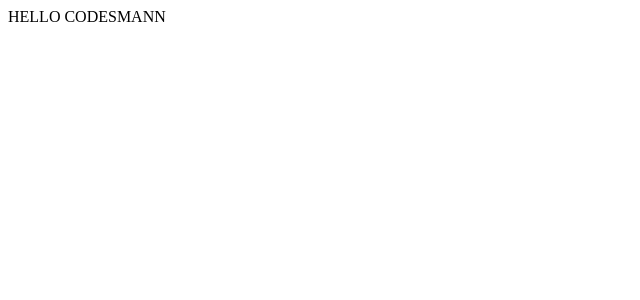
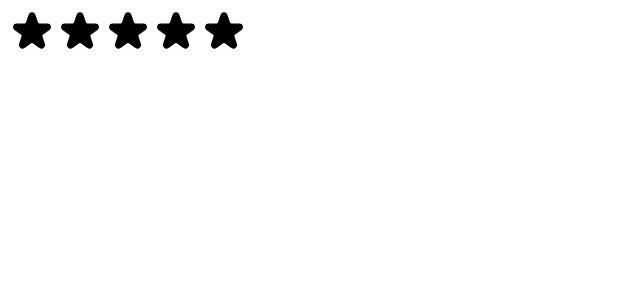
Before and after one commit to munirsebikaaka/movies-world, a React (Create React App) app: page / in a window 1280 px wide. Shown: the top 300 px of the page, without its empty margins (0-640 px from the left). Built offline with nearby package versions, Linux system fonts and the light colour scheme.

Commit message:
feat: added the stars component

```diff
--- a/src/StarRating.js
+++ b/src/StarRating.js
@@ -1,3 +1,86 @@
-export default function StarRating() {
-  return <div>HELLO CODESMANN</div>;
+import { useState } from "react";
+
+const containerStyles = {
+  display: "flex",
+  alignItems: "center",
+  gap: "26px",
+};
+const starContainerStyles = {
+  display: "flex",
+};
+const textStyle = {
+  lineHeight: "1",
+  margin: "0",
+};
+
+export default function StarRating({ maxRating = 5 }) {
+  const [rating, setRating] = useState(0);
+  // function workWith() {
+  //   setRating(rating + 1);
+  // }
+  return (
+    <div style={containerStyles}>
+      <div style={starContainerStyles}>
+        {Array.from({ length: maxRating }, (el, i) => (
+          <span>
+            <Star key={i} onRating={() => setRating(i + 1)} />
+          </span>
+        ))}
+      </div>
+      <p style={textStyle}>{rating || ""}</p>
+    </div>
+  );
 }
+const styleStar = {
+  width: "48px",
+  height: "48px",
+  display: "block",
+  cursor: "pointer",
+};
+function Star({ onRating }) {
+  return (
+    <span role="button" style={styleStar} onClick={onRating}>
+      <svg
+        xmlns="http://www.w3.org/2000/svg"
+        viewBox="0 0 20 20"
+        fill="#000"
+        stroke="#000"
+      >
+        <path d="M9.049 2.927c.3-.921 1.603-.921 1.902 0l1.07 3.292a1 1 0 00.95.69h3.462c.969 0 1.371 1.24.588 1.81l-2.8 2.034a1 1 0 00-.364 1.118l1.07 3.292c.3.921-.755 1.688-1.54 1.118l-2.8-2.034a1 1 0 00-1.175 0l-2.8 2.034c-.784.57-1.838-.197-1.539-1.118l1.07-3.292a1 1 0 00-.364-1.118L2.98 8.72c-.783-.57-.38-1.81.588-1.81h3.461a1 1 0 00.951-.69l1.07-3.292z" />
+      </svg>
+    </span>
+  );
+}
+
+/*
+FULL STAR
+
+<svg
+  xmlns="http://www.w3.org/2000/svg"
+  viewBox="0 0 20 20"
+  fill="#000"
+  stroke="#000"
+>
+  <path
+    d="M9.049 2.927c.3-.921 1.603-.921 1.902 0l1.07 3.292a1 1 0 00.95.69h3.462c.969 0 1.371 1.24.588 1.81l-2.8 2.034a1 1 0 00-.364 1.118l1.07 3.292c.3.921-.755 1.688-1.54 1.118l-2.8-2.034a1 1 0 00-1.175 0l-2.8 2.034c-.784.57-1.838-.197-1.539-1.118l1.07-3.292a1 1 0 00-.364-1.118L2.98 8.72c-.783-.57-.38-1.81.588-1.81h3.461a1 1 0 00.951-.69l1.07-3.292z"
+  />
+</svg>
+
+
+EMPTY STAR
+
+<svg
+  xmlns="http://www.w3.org/2000/svg"
+  fill="none"
+  viewBox="0 0 24 24"
+  stroke="#000"
+>
+  <path
+    strokeLinecap="round"
+    strokeLinejoin="round"
+    strokeWidth="{2}"
+    d="M11.049 2.927c.3-.921 1.603-.921 1.902 0l1.519 4.674a1 1 0 00.95.69h4.915c.969 0 1.371 1.24.588 1.81l-3.976 2.888a1 1 0 00-.363 1.118l1.518 4.674c.3.922-.755 1.688-1.538 1.118l-3.976-2.888a1 1 0 00-1.176 0l-3.976 2.888c-.783.57-1.838-.197-1.538-1.118l1.518-4.674a1 1 0 00-.363-1.118l-3.976-2.888c-.784-.57-.38-1.81.588-1.81h4.914a1 1 0 00.951-.69l1.519-4.674z"
+  />
+</svg>
+
+*/
--- a/src/index.js
+++ b/src/index.js
@@ -8,6 +8,6 @@
 root.render(
   <React.StrictMode>
     {/* <App /> */}
-    <StarRating />
+    <StarRating maxRating={5} />
   </React.StrictMode>
 );
```
Also changed, not shown: src/index.css (+0 -33 lines).
